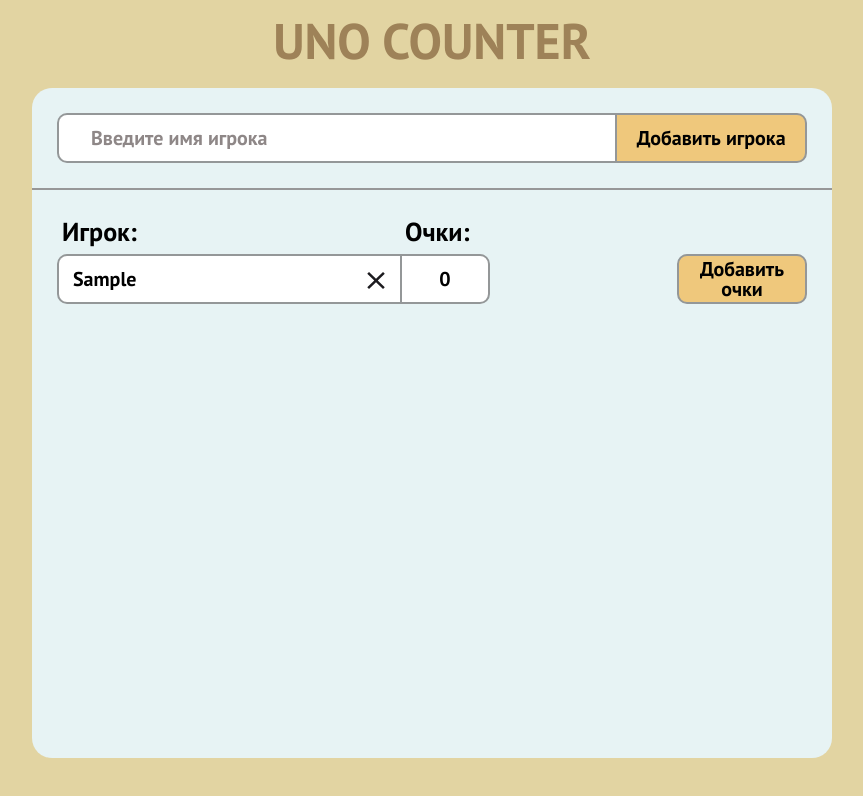
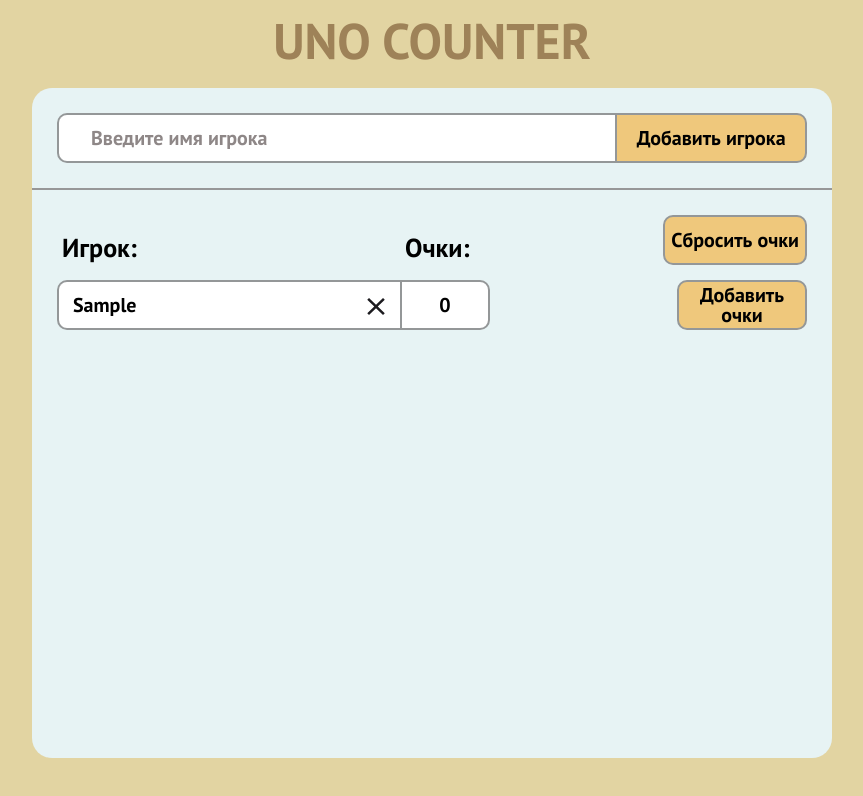
Before and after one commit to silkroadbum/uno-counter, a React (Create React App) app: page / in a window 1280 px wide. Both pictures are taken after typing "Sample" into the empty fields and a click on the button "Добавить игрока". Shown: the top 796 px of the page, without its empty margins (208-1071 px from the left). Built offline with nearby package versions, Linux system fonts and the light colour scheme; the HTML template or start-up script is replaced by a standard one.

Commit message:
Добавил возможность сбрасывать количество очков у всех игроков

```diff
--- a/src/components/player-list/player-list.jsx
+++ b/src/components/player-list/player-list.jsx
@@ -3,7 +3,11 @@ import PlayerForm from "../player-form/player-form";
 import Player from "../player/player";
 
 function PlayerList() {
-    const [players, setPlayers] = useState([]);
+  const [players, setPlayers] = useState([]);
+
+  const resetCount = () => {
+    setPlayers((prev) => prev.map((obj) => ({...obj, scores: 0})))
+  };
 
   return (
     <div className="container">
@@ -14,7 +18,8 @@ function PlayerList() {
         ?
         <div className="player-header">
           <div className="player-title">Игрок:</div>
-          <div className="player-title">Очки:</div>
+          <div className="player-title player-title__scores">Очки:</div>
+          <button className="button button--reset" onClick={resetCount} type="button">Сбросить очки</button>
         </div>
         : ''
       }
--- a/src/index.css
+++ b/src/index.css
@@ -37,6 +37,7 @@ body {
 .player-header {
     padding: 25px 25px 0;
     display: flex;
+    margin-bottom: 10px;
 }
 
 .player-title {
@@ -46,6 +47,13 @@ body {
     color: #000000;
     min-width: 343px;
     padding-left: 5px;
+    display: flex;
+    align-items: flex-end;
+}
+
+.player-title__scores {
+    min-width: 100px;
+    flex-grow: 1;
 }
 
 .player-list {
@@ -169,6 +177,10 @@ body {
     cursor: pointer;
 }
 
+.button--reset {
+    border-radius: 10px;
+}
+
 .button:hover {
     background-color: #d9ab4f;
 }
```
